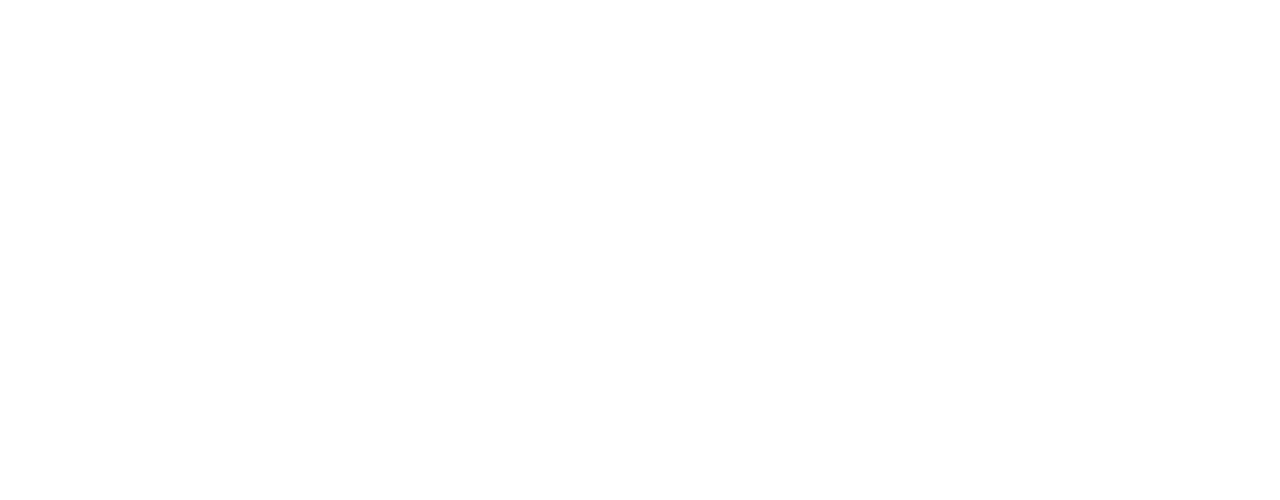
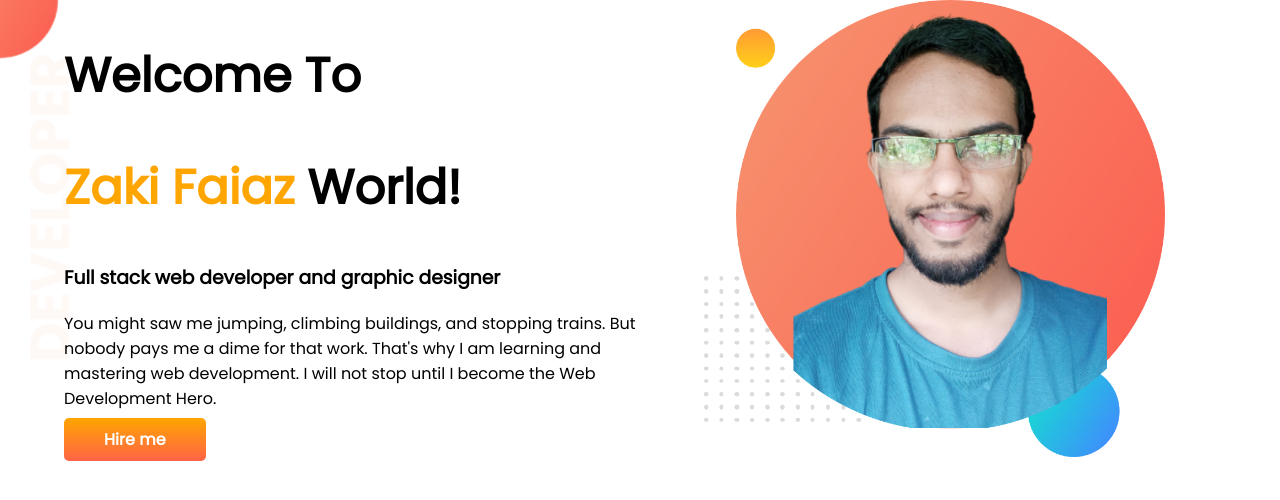
Before and after one commit to Zaki003/developer-portfolio, a plain HTML site: page index.html in a window 1280 px wide. Drawn offline with Linux system fonts and the light colour scheme.

Commit message:
top part

```diff
--- a/index.html
+++ b/index.html
@@ -1,13 +1,32 @@
 <!DOCTYPE html>
 <html lang="en">
+
 <head>
     <meta charset="UTF-8">
     <meta http-equiv="X-UA-Compatible" content="IE=edge">
     <meta name="viewport" content="width=device-width, initial-scale=1.0">
     <title>Zaki Portfolio</title>
+    <link rel="preconnect" href="https://fonts.googleapis.com">
+    <link rel="preconnect" href="https://fonts.gstatic.com" crossorigin>
+    <link href="https://fonts.googleapis.com/css2?family=Poppins&display=swap" rel="stylesheet">
     <link rel="stylesheet" href="style.css">
 </head>
+
 <body>
+    <section id="top-banner">
+        <div class="div-width">
+            <h1>Welcome To</h1>
+            <h1><span class="orange-color">Zaki Faiaz</span> World!</h1>
+            <h3>Full stack web developer and graphic designer</h3>
+            <p>You might saw me jumping, climbing buildings, and stopping trains. But nobody pays me a dime for that
+                work. That's why I am learning and mastering web development. I will not stop until I become the Web
+                Development Hero.</p>
+            <a class="link-button" target="_blank" href="https://www.linkedin.com/in/zaki-faiaz-a26177191/">Hire me</a>
+        </div>
+        <div class="div-width">
+            <img src="images/my-photowithbg.png" alt="">
+        </div>
+    </section>
+</body>
 
-</body>
 </html>
--- a/style.css
+++ b/style.css
@@ -0,0 +1,32 @@
+body{
+    font-family: 'Poppins', sans-serif;
+    margin: 0;
+}
+h1{
+    font-size: 3em;
+}
+.orange-color{
+    color: orange;
+}
+.div-width{
+    width: 50%;
+    padding-left: 5%;
+}
+.div-width img{
+    width: 80%;
+}
+.link-button{
+    text-decoration: none;
+    background-image: linear-gradient(orange, tomato);
+    padding: 10px 40px;
+    color: white;
+    font-weight: 700;
+    border-radius: 5px;
+}
+section{
+    display: flex;
+}
+#top-banner{
+    background-image: url(images/top-banner.png);
+    background-repeat: no-repeat;
+}
```
Also changed, not shown: images/my-photowithbg.png (added).
